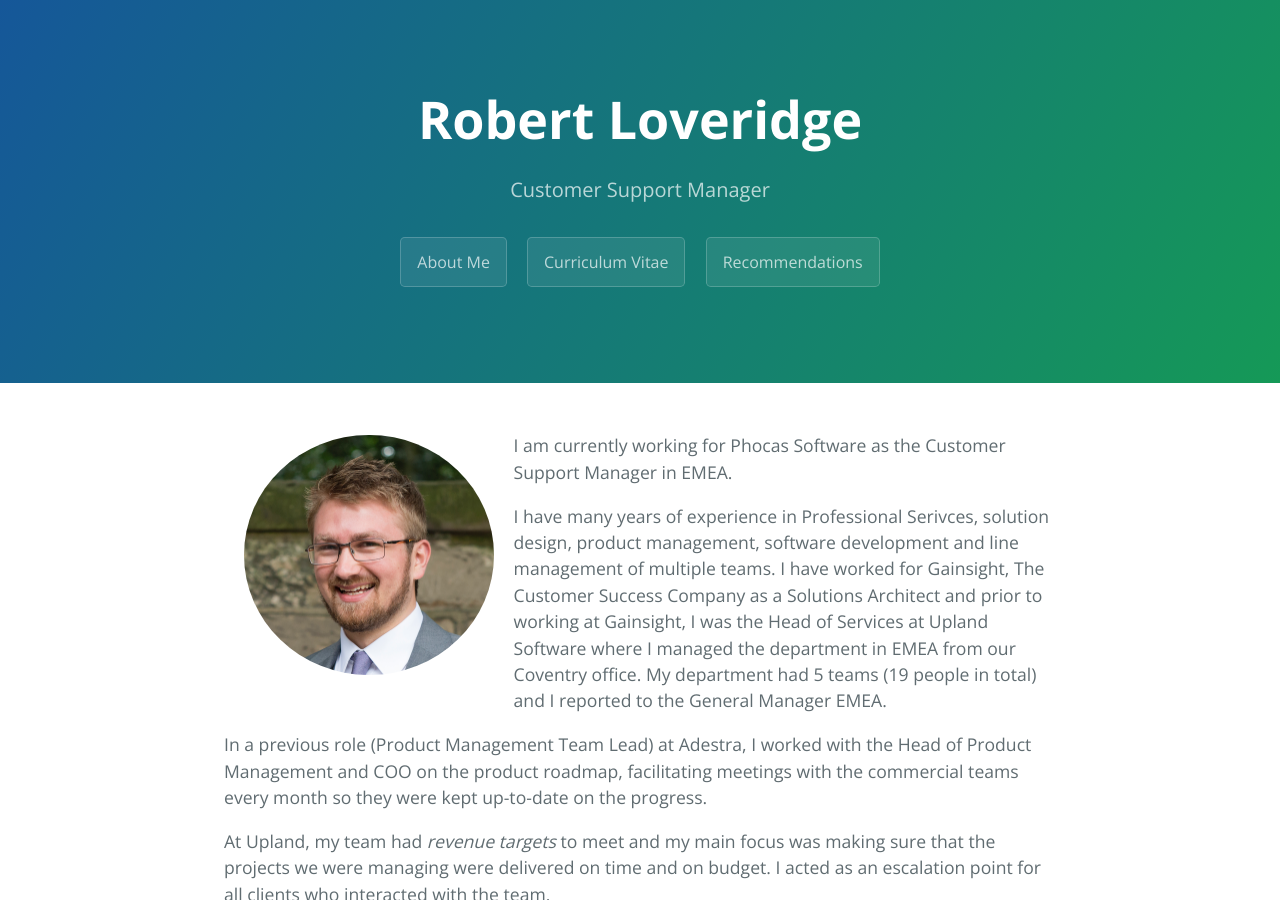
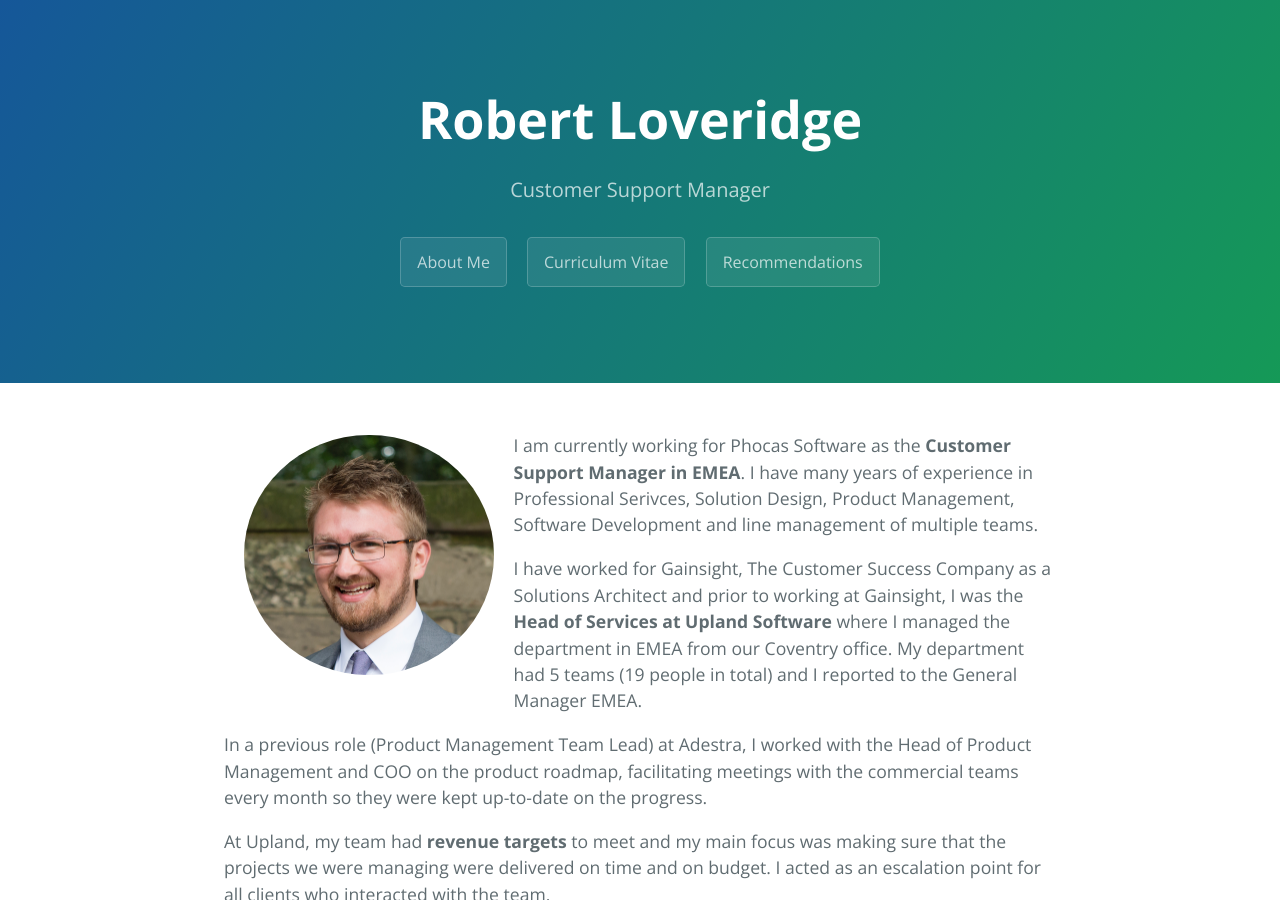
Before and after one commit to robertloveridge/robertloveridge.github.io, a Jekyll site: the page built from _pages/01_about.md, in a window 1280 px wide and 900 px high. Built offline with Jekyll 4.4.1, drawn with Linux system fonts in a browser that asks for light colours.

```diff
--- a/_pages/01_about.md
+++ b/_pages/01_about.md
@@ -6,20 +6,20 @@ permalink: /about/
 
 <img src="../images/me.png" alt="Robert Loveridge" style="border-radius: 50%; width: 30%; float:left; margin: 20px;">
 
-I am currently working for Phocas Software as the Customer Support Manager in EMEA.
+I am currently working for Phocas Software as the **Customer Support Manager in EMEA**. I have many years of experience in Professional Serivces, Solution Design, Product Management, Software Development and line management of multiple teams.
 
-I have many years of experience in Professional Serivces, solution design, product management, software development and line management of multiple teams. I have worked for Gainsight, The Customer Success Company as a Solutions Architect and prior to working at Gainsight, I was the Head of Services at Upland Software where I managed the department in EMEA from our Coventry office. My department had 5 teams (19 people in total) and I reported to the General Manager EMEA.
+I have worked for Gainsight, The Customer Success Company as a Solutions Architect and prior to working at Gainsight, I was the **Head of Services at Upland Software** where I managed the department in EMEA from our Coventry office. My department had 5 teams (19 people in total) and I reported to the General Manager EMEA.
 
 In a previous role (Product Management Team Lead) at Adestra, I worked with the Head of Product Management and COO on the product roadmap, facilitating meetings with the commercial teams every month so they were kept up-to-date on the progress.
 
-At Upland, my team had *revenue targets* to meet and my main focus was making sure that the projects we were managing were delivered on time and on budget. I acted as an escalation point for all clients who interacted with the team.
+At Upland, my team had **revenue targets** to meet and my main focus was making sure that the projects we were managing were delivered on time and on budget. I acted as an escalation point for all clients who interacted with the team.
 
-I have a *software development background* using Perl programming language and PostgreSQL database, Git and Subversion for Version Control, JIRA, Confluence and BitBucket for development framework and sprint planning.
+I have a **software development background** using Perl programming language and PostgreSQL database, Git and Subversion for Version Control, JIRA, Confluence and BitBucket for development framework and sprint planning.
 
 When Upland Software acquired Adestra and Rant & Rave, I was involved in the employee consultations, so I have first hand experience with detailing out organisational changes in a sensitive manner.
 
-I'm highly experienced in developing *custom reporting* and *data integrations*, having worked with many organisations on delivering technical solutions to real business challenges and goals.
+I'm highly experienced in developing **custom reporting** and **data integrations**, having worked with many organisations on delivering technical solutions to real business challenges and goals.
 
-I *enjoy mentoring*, problem solving and motivating myself, which I feel plays a key part in learning programming languages and creating bespoke solutions.
+I **enjoy mentoring**, problem solving and motivating myself, which I feel plays a key part in learning programming languages and creating bespoke solutions.
 
-Having received *positive feedback* from Adestra’s Leadership team and being seen as a reference point by other senior managers and colleagues across the organisation, I was voted Adestra's *employee of the year* in 2007, 2014, 2015, 2017 and 2018.
+Having received **positive feedback** from Adestra's Leadership team and being seen as a reference point by other senior managers and colleagues across the organisation, I was voted Adestra's **employee of the year** in 2007, 2014, 2015, 2017 and 2018.
```
